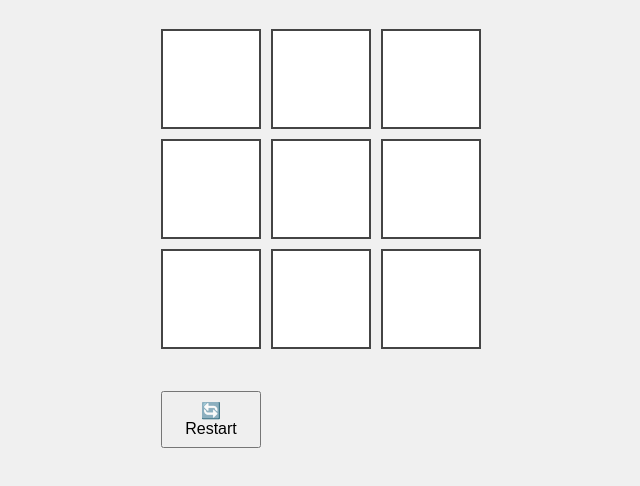
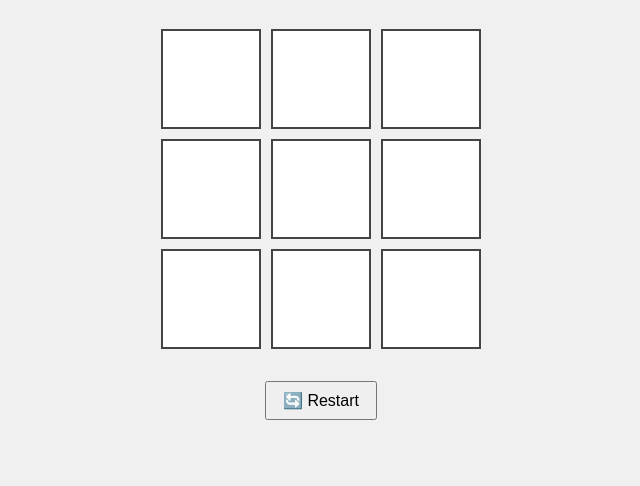
Before and after one commit to ilyakashitsyn/tictactoe-game, a website built with Vite: page index.html in a window 1280 px wide. Shown: the part 72-558 px from the top of the page, without its empty margins (319-959 px from the left). Built offline with nearby package versions, Linux system fonts and the light colour scheme.

Commit message:
fixed: button reset

```diff
--- a/src/app.ts
+++ b/src/app.ts
@@ -46,5 +46,3 @@ resetButton.addEventListener('click', () => {
   reset(board);
   gameState.reset();
 });
-
-appRoot.appendChild(resetButton);
--- a/src/main.css
+++ b/src/main.css
@@ -42,4 +42,5 @@ button {
   margin-top: 2rem;
   padding: 0.5rem 1rem;
   font-size: 1rem;
+  cursor: pointer;
 }
```
